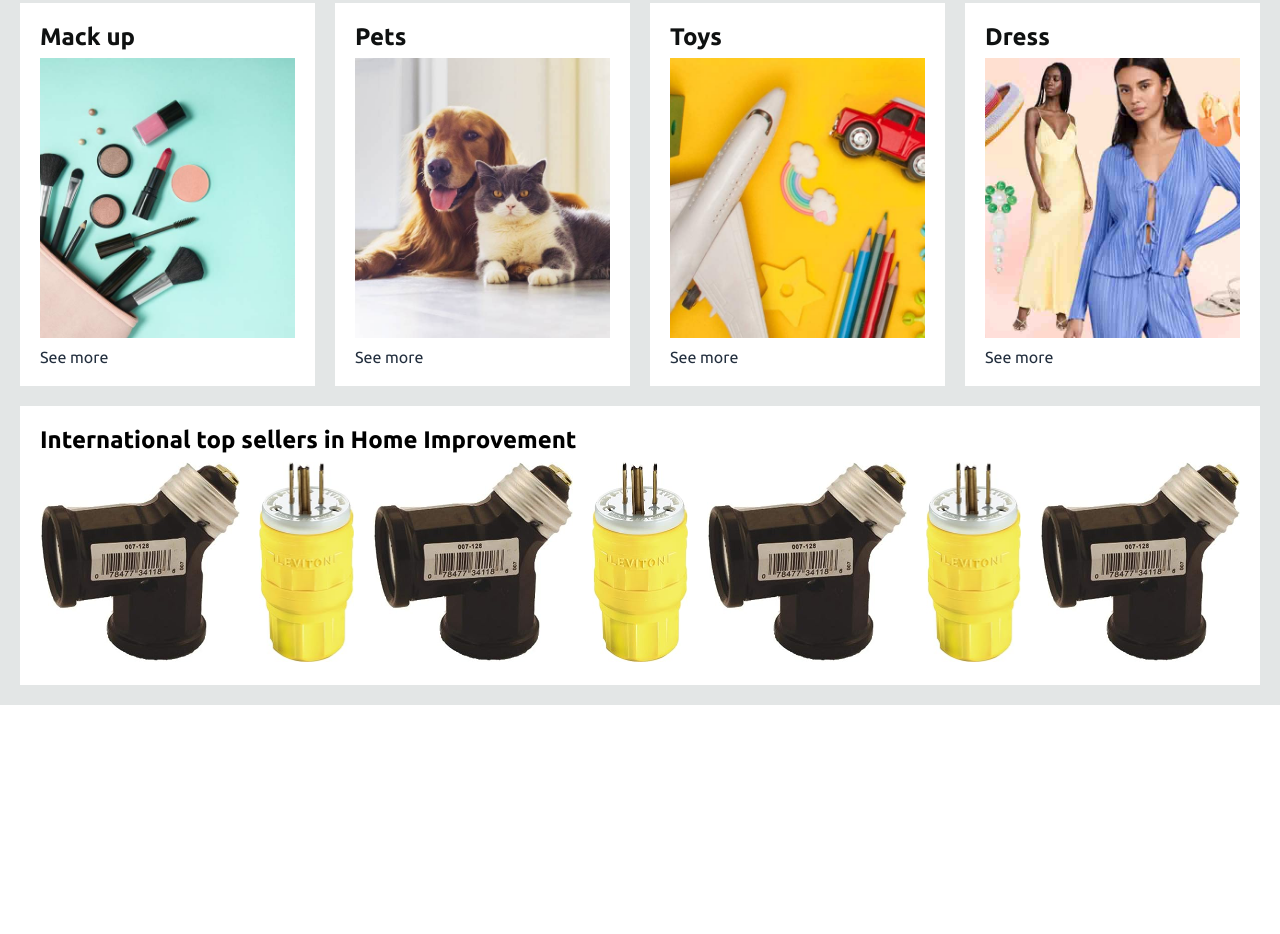
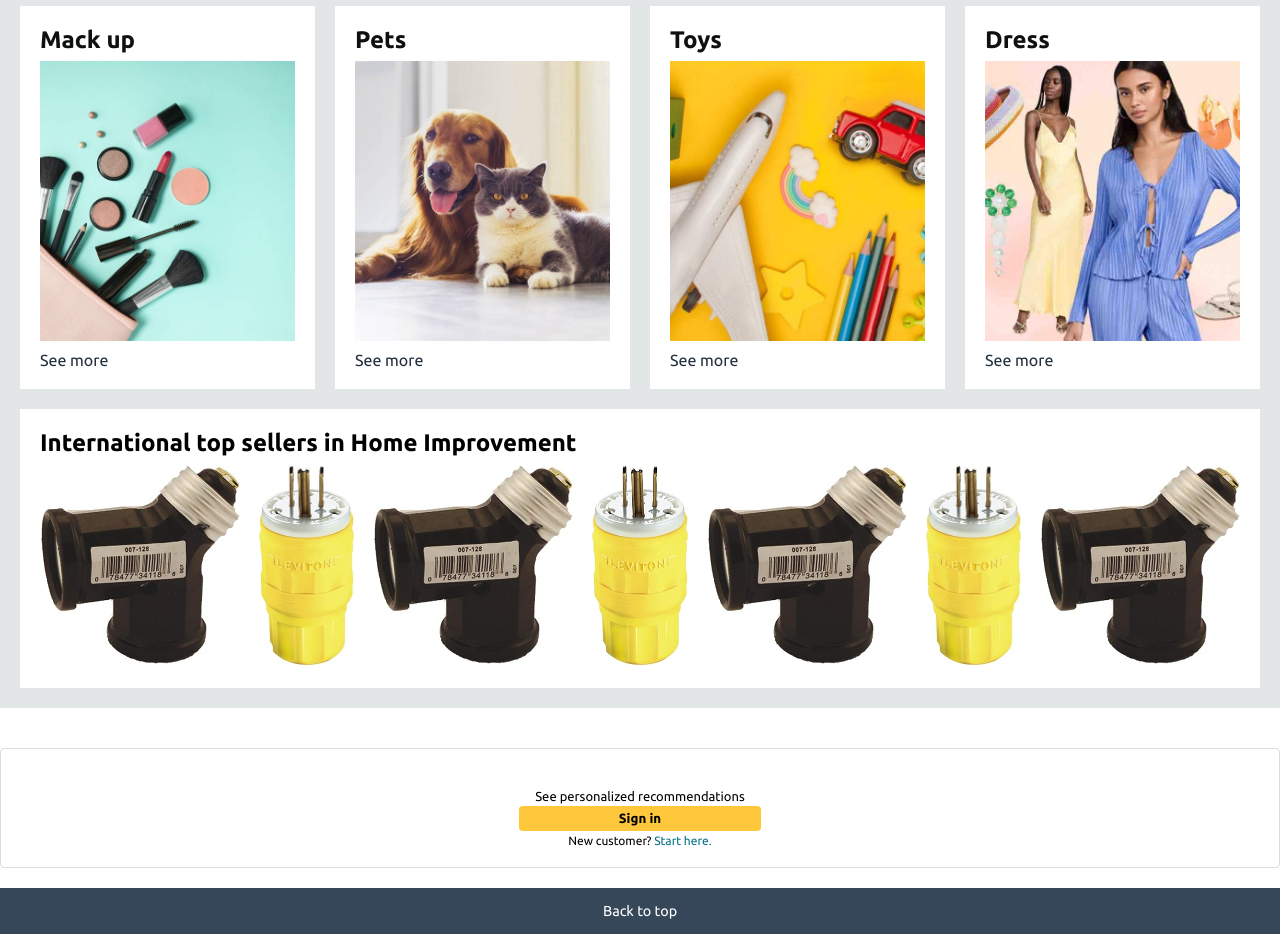
Before and after one commit to TanveerAhmed4545/amazon_colne, a plain HTML site: page index.html in a window 1280 px wide. Shown: the part 970-1904 px from the top of the page. Before the commit the page ends 1675 px from the top, so only its background shows below. Drawn offline with Linux system fonts and the light colour scheme.

Commit message:
responsive

```diff
--- a/index.html
+++ b/index.html
@@ -80,6 +80,7 @@
             </div>
 
         </div>
+        <!-- navbar2  -->
         <div class="navbar2">
             <div class="navbar2-icon border">
                 <i class="fa-solid fa-bars"></i>
@@ -90,8 +91,8 @@
                     <li class="border"><a href="#">Today's Deals</a></li>
                     <li class="border"><a href="#">Customer Service</a></li>
                     <li class="border"><a href="#">Registry</a></li>
-                    <li class="border"><a href="#">Gift Cards</a></li>
-                    <li class="border"><a href="#">Sell</a></li>
+                    <li class="border no-two"><a href="#">Gift Cards</a></li>
+                    <li class="border no-three"><a href="#">Sell</a></li>
                 </ul>
             </div>
         </div>
@@ -240,6 +241,7 @@
         <div class="slidebar-text">
             <h2>International top sellers in Home Improvement</h2>
         </div>
+
         <div class="sell-slideimg">
             <a href="#"><img src="./photo/sell.jpg">
                 <a href="#"><img src="./photo/sell2.jpg">
@@ -252,7 +254,31 @@
         </div>
         </div>
      </div>
+
+     <div class="buttom-frame-container">
+        <div class="buttom-frame">
+            <div class="buttom-signin-main">
+
+                <div class="frame-text"><p>See personalized recommendations</p></div>
+                <div class="frame-b">
+                    <span ><button>Sign in</button></span>
+                </div>
+                <div class="frame-last-text">
+                    <span>New customer?</span>
+                    <a> Start here.</a>
+                </div>
+            </div>
+        </div>
+
+     </div>
+
+
     </main>
+    <footer>
+        <div class="frist-footer">
+            <p>Back to top</p>
+        </div>
+    </footer>
 
 </body>
 
--- a/style/style.css
+++ b/style/style.css
@@ -12,9 +12,9 @@
 
 /* navbar1 */
 .amazon-navbar {
-    padding: 0 1%;
+    padding: 0.5% 1%;
     width: 100%;
-    height: 60px;
+    /* height: 60px; */
     background-color: #131921;
     display: flex;
     gap: 15px;
@@ -156,7 +156,7 @@
     padding: 0 1%;
 
 }
-li{
+.navbar2-text li{
     padding: 5px;
     list-style-type: none;
 }
@@ -196,7 +196,7 @@ li{
 
 }
 .herocolor{
-
+    position: relative;
     background-color: #324065;
     width: 100%;
     color: #fff;
@@ -221,9 +221,11 @@ li{
 .herocolor h2{
     text-decoration: none;
     color: #fff;
-    padding-left: 290px;
-    padding-top: 50px;
-
+    /* padding-left: 290px;
+    padding-top: 50px; */
+    position: absolute;
+    right: 30px;
+    top: 45px;
 }
 .hero-text{
     position: absolute;
@@ -235,6 +237,7 @@ li{
     align-items: center;
     justify-content: center;
     background-color: #cccccc;
+    z-index: 1;
 
 
 }
@@ -319,3 +322,84 @@ li{
     flex: 1;
 
 }
+/* buttom-frame-container  */
+.buttom-frame-container{
+    width: 100%;
+
+    padding-top: 40px;
+    padding-bottom: 20px;
+}
+.buttom-frame{
+    padding: 20px;
+
+    border: 0.5px solid #DDDDDD;
+   border-radius: 4px;
+
+}
+.buttom-signin-main{
+    padding-top: 20px;
+    background-color: #fff;
+}
+.frame-text{
+    text-align: center;
+    font-size: 13px;
+    color: #000000;
+}
+.frame-b{
+    text-align: center;
+    padding: 3px 0px;
+}
+.frame-b button{
+    padding: 5px 100px;
+    border-radius: 4px;
+    border: none;
+    background-color: #FFC83C;
+    font-weight: 700;
+}
+.frame-last-text{
+    text-align: center;
+    font-size: 12px;
+
+
+}
+.frame-last-text span{
+    color: #000000;
+}
+
+.frame-last-text a{
+    color:#007185;
+}
+/* footer */
+/* frist-footer */
+.frist-footer{
+    background-color: #37475A;
+    width: 100%;
+    text-align: center;
+}
+.frist-footer p{
+    padding: 15px 0;
+    color: #FFFFFF;
+    font-size: .9rem;
+
+}
+@media screen and (max-width:767px){
+    .amazon-navbar{
+        height: auto;
+
+    }
+    .navbar2{
+        height: auto;
+    }
+    .hero-text{
+        height: auto;
+    }
+    .nav-bar-location {
+        display: none;
+    }
+    .nav-searchbox{
+        display: none;
+    }
+    .no-two,.no-three{
+        display: none;
+    }
+}
```
